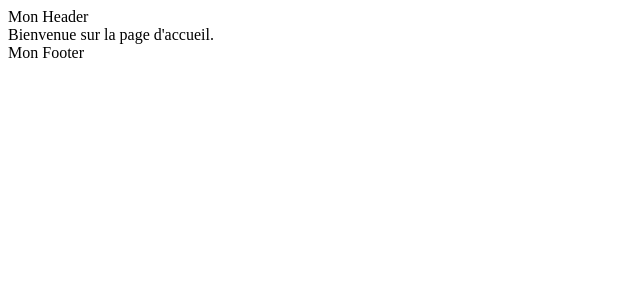
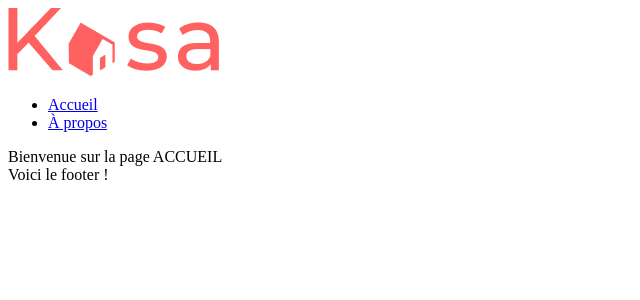
Before and after one commit to sopicard/Kasa_SP, a React (Create React App) app: page / in a window 1280 px wide. Shown: the top 300 px of the page, without its empty margins (0-640 px from the left). Built offline with nearby package versions, Linux system fonts and the light colour scheme.

Commit message:
setting up the header without css

```diff
--- a/src/App.js
+++ b/src/App.js
@@ -1,13 +1,15 @@
-import React from 'react';
-import AppRouter from './AppRouter';
+import React from "react";
+import { BrowserRouter as Router } from "react-router-dom";
+import Layout from "./components/Layout";
+import AppRouter from "./AppRouter";
 
 function App() {
   return (
-    <div>
-      <header>Mon Header</header>
-      <AppRouter />
-      <footer>Mon Footer</footer>
-    </div>
+    <Router>
+      <Layout>
+        <AppRouter />
+      </Layout>
+    </Router>
   );
 }
 
--- /dev/null
+++ b/src/components/Footer.js
@@ -0,0 +1,11 @@
+import React from "react";
+
+const Footer = () => {
+  return (
+    <footer>
+      <div>Voici le footer !</div>
+    </footer>
+  );
+};
+
+export default Footer;
--- /dev/null
+++ b/src/components/Header.js
@@ -0,0 +1,23 @@
+import React from "react";
+import logo from "../assets/desktop_logo.png";
+import { Link } from "react-router-dom";
+
+const Header = () => {
+  return (
+    <header>
+      <img src={logo} alt="logo" className="logo" />
+      <nav>
+        <ul>
+          <li>
+            <Link to="/">Accueil</Link>
+          </li>
+          <li>
+            <Link to="/about">À propos</Link>
+          </li>
+        </ul>
+      </nav>
+    </header>
+  );
+};
+
+export default Header;
--- /dev/null
+++ b/src/components/Layout.js
@@ -0,0 +1,15 @@
+import React from "react";
+import Header from "./Header";
+import Footer from "./Footer";
+
+const Layout = (props) => {
+  return (
+    <>
+      <Header />
+      {props.children}
+      <Footer />
+    </>
+  );
+};
+
+export default Layout;
--- a/src/pages/About.js
+++ b/src/pages/About.js
@@ -1,7 +1,7 @@
-import React from 'react';
+import React from "react";
 
 const About = () => {
-    return <div>Bienvenue sur la page à propos.</div>;
+  return <div>Bienvenue sur la page A PROPOS</div>;
 };
 
 export default About;
--- a/src/pages/Accomodation.js
+++ b/src/pages/Accomodation.js
@@ -1,7 +1,7 @@
-import React from 'react';
+import React from "react";
 
 const Accomodation = () => {
-    return <div>Bienvenue sur la page location.</div>;
+  return <div>Bienvenue sur la page LOCATION</div>;
 };
 
 export default Accomodation;
--- a/src/pages/Error404.js
+++ b/src/pages/Error404.js
@@ -1,7 +1,7 @@
-import React from 'react';
+import React from "react";
 
 const Error404 = () => {
-    return <div>Erreur 404 </div>;
+  return <div>Erreur 404</div>;
 };
 
 export default Error404;
--- a/src/pages/Home.js
+++ b/src/pages/Home.js
@@ -1,7 +1,7 @@
-import React from 'react';
+import React from "react";
 
 const Home = () => {
-    return <div>Bienvenue sur la page d'accueil.</div>;
+  return <div>Bienvenue sur la page ACCUEIL</div>;
 };
 
 export default Home;
```
Also changed, not shown: src/App.css (deleted, +0 -38 lines), src/AppRouter.js (+7 -8 lines), src/index.js (+6 -6 lines), src/assets/desktop_logo.png (added), 1 other file (tests, documents, lock files or other folders).
